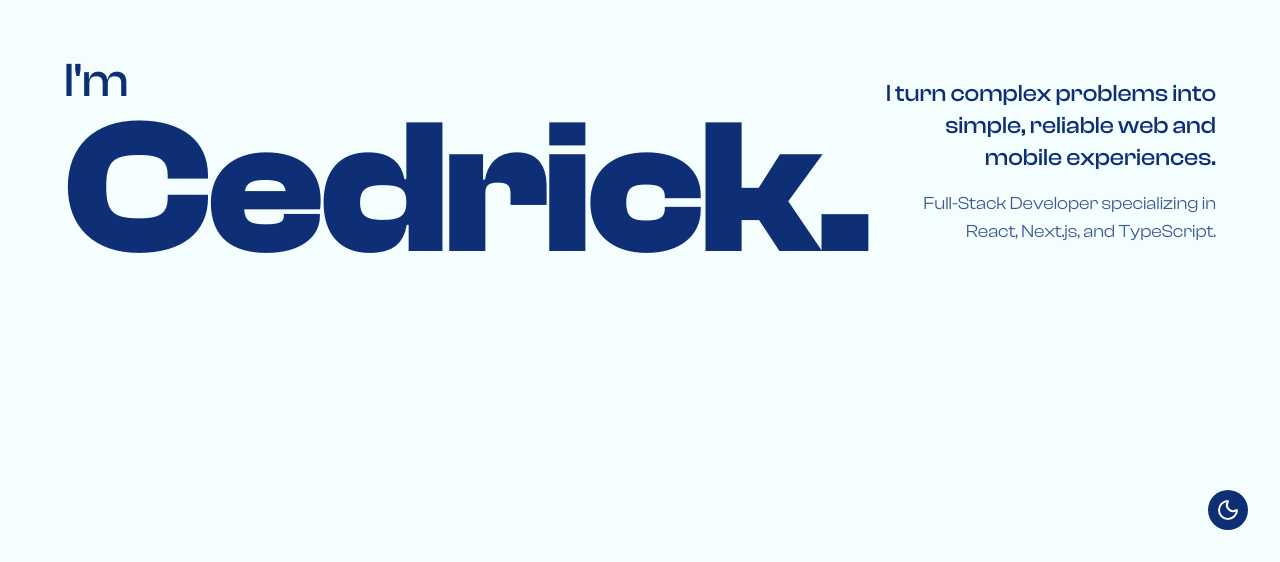
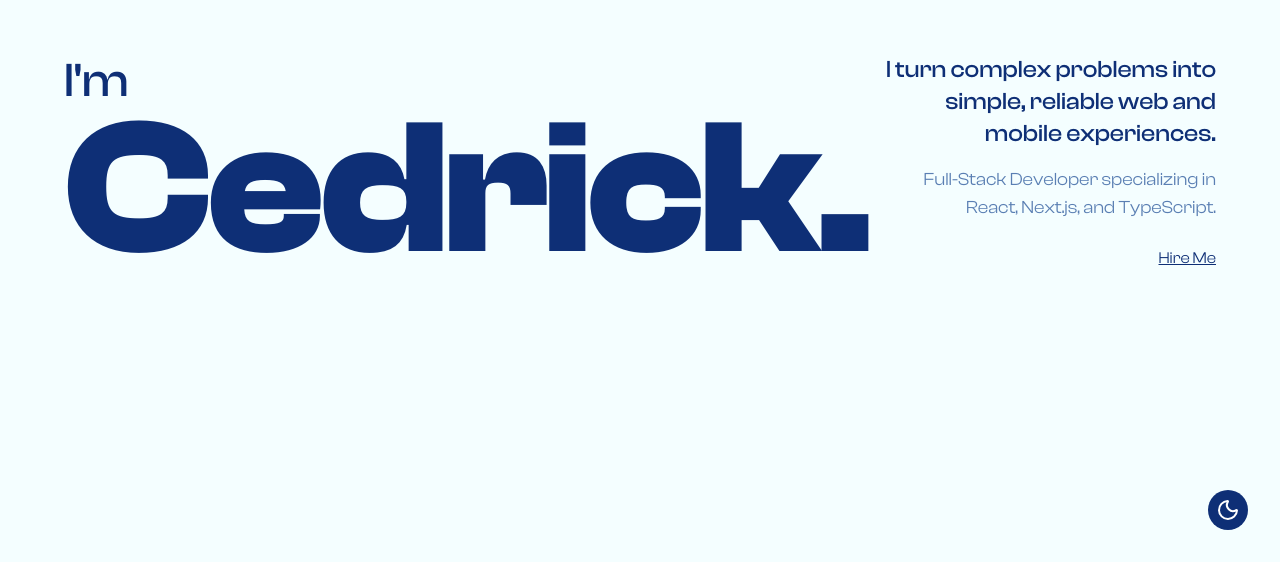
Before and after one commit to cjsupan/cj-portfolio, a React (Vite) app: page / in a window 1280 px wide. Shown: the part 238-800 px from the top of the page. Built offline with nearby package versions, Linux system fonts and the light colour scheme.

Commit message:
Refactor code structure for improved readability and maintainability

```diff
--- a/src/sections/home.tsx
+++ b/src/sections/home.tsx
@@ -22,9 +22,19 @@ const Home = () => {
           I turn complex problems into simple, reliable web and mobile
           experiences.
         </p>
-        <p className="text-base md:text-lg mt-4 max-w-xs opacity-80">
+        <p className="text-base md:text-lg mt-4 max-w-xs text-accent-dark dark:text-accent-light">
           Full-Stack Developer specializing in React, Next.js, and TypeScript.
         </p>
+        <br />
+
+        <a
+          href="/Cedrick John Supan - Resume.pdf" // Ensure the file is in your /public folder
+          download="Cedrick John Supan - Resume.pdf"
+          className="text-primary-default dark:text-primary-dark font-heading
+             transition-all duration-300 flex items-center gap-2 underline"
+        >
+          <span className="text-md">Hire Me</span>
+        </a>
       </div>
     </div>
   );
--- a/src/sections/projects.tsx
+++ b/src/sections/projects.tsx
@@ -27,14 +27,14 @@ const Projects = () => {
         {/* Minimalist Custom Navigation */}
         <div className="max-md:w-full flex flex-row md:gap-4 gap-8 justify-between z-20">
           <button
-            className="p-4 border border-primary-dark hover:bg-primary-dark hover:text-primary-light dark:border-primary-dark dark:hover:border-primary-default dark:hover:bg-primary-default dark:hover:text-primary-dark transition-colors duration-200"
+            className="p-4 hover:text-primary-light dark:hover:text-primary-dark transition-colors duration-200"
             onClick={() => swiperRef.current?.slidePrev()}
             aria-label="Previous Project"
           >
             <ArrowLeft className="w-6 h-6" strokeWidth={1.5} />
           </button>
           <button
-            className="p-4 border border-primary-dark hover:bg-primary-dark hover:text-primary-light dark:border-primary-dark dark:hover:border-primary-default dark:hover:bg-primary-default dark:hover:text-primary-dark transition-colors duration-200"
+            className="p-4 hover:text-primary-light dark:hover:text-primary-dark transition-colors duration-200"
             onClick={() => swiperRef.current?.slideNext()}
             aria-label="Next Project"
           >
```
Also changed, not shown: 1 other file (tests, documents, lock files or other folders).
